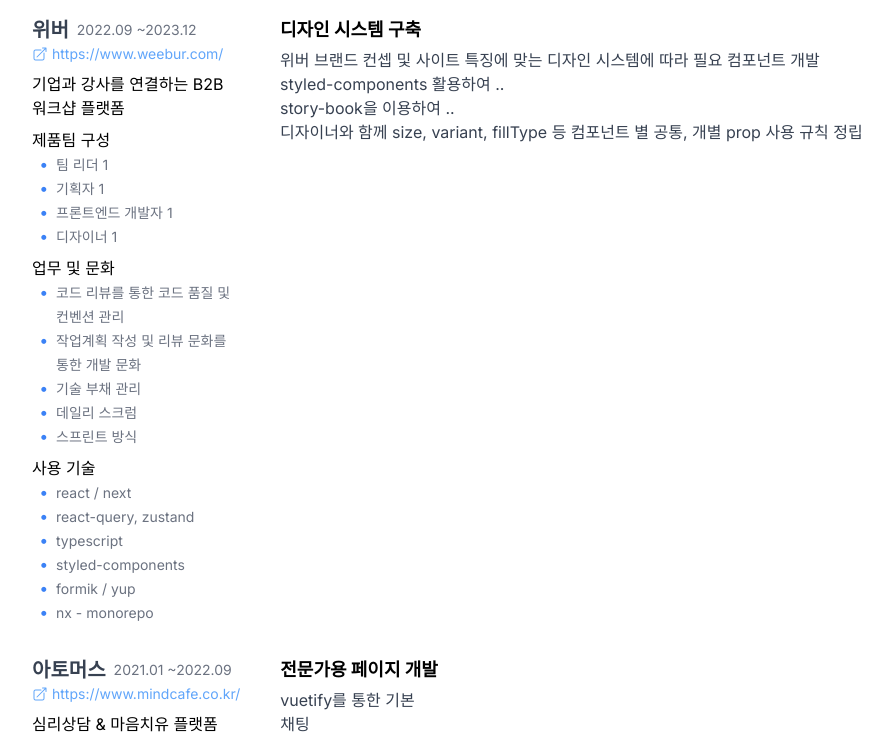
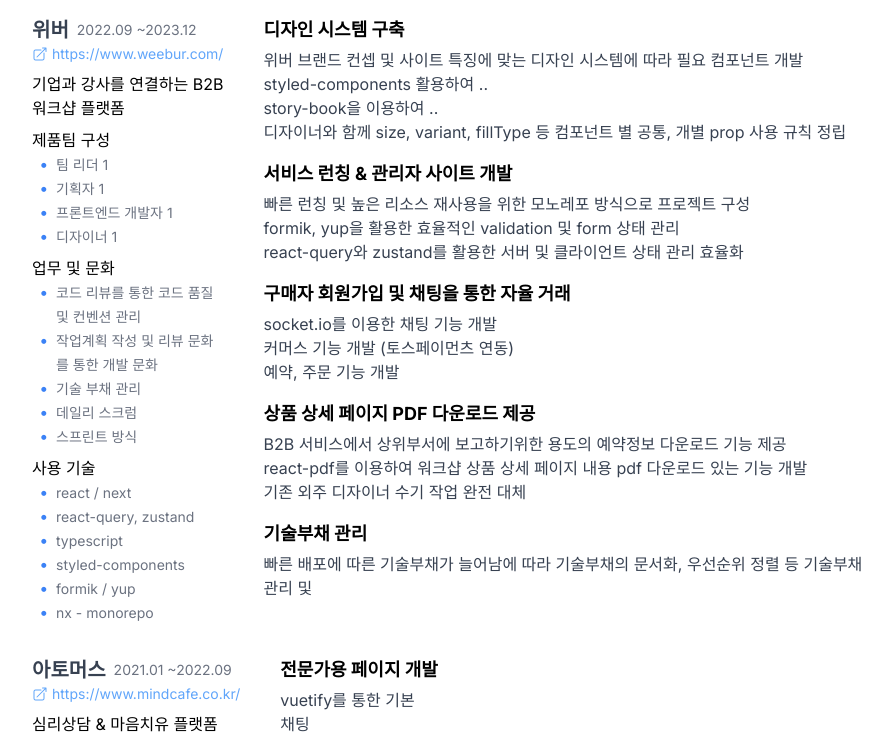
Before and after one commit to kimkyeseung/kimkyeseung-resume, a Next.js app: page / in a window 1280 px wide. Shown: the part 698-1436 px from the top of the page, without its empty margins (192-1084 px from the left). Built offline with nearby package versions, Linux system fonts and the light colour scheme.

Commit message:
📝 위버 이력 내용 보완

```diff
--- a/src/components/Experiences/experiences.ts
+++ b/src/components/Experiences/experiences.ts
@@ -39,6 +39,36 @@
           'styled-components 활용하여 ..',
           'story-book을 이용하여 ..',
           '디자이너와 함께 size, variant, fillType 등 컴포넌트 별 공통, 개별 prop 사용 규칙 정립',
+        ],
+      },
+      {
+        title: '서비스 런칭 & 관리자 사이트 개발',
+        details: [
+          '빠른 런칭 및 높은 리소스 재사용을 위한 모노레포 방식으로 프로젝트 구성',
+          'formik, yup을 활용한 효율적인 validation 및 form 상태 관리',
+          'react-query와 zustand를 활용한 서버 및 클라이언트 상태 관리 효율화',
+        ],
+      },
+      {
+        title: '구매자 회원가입 및 채팅을 통한 자율 거래',
+        details: [
+          'socket.io를 이용한 채팅 기능 개발',
+          '커머스 기능 개발 (토스페이먼츠 연동)',
+          '예약, 주문 기능 개발',
+        ],
+      },
+      {
+        title: '상품 상세 페이지 PDF 다운로드 제공',
+        details: [
+          'B2B 서비스에서 상위부서에 보고하기위한 용도의 예약정보 다운로드 기능 제공',
+          'react-pdf를 이용하여 워크샵 상품 상세 페이지 내용 pdf 다운로드 있는 기능 개발',
+          '기존 외주 디자이너 수기 작업 완전 대체',
+        ],
+      },
+      {
+        title: '기술부채 관리',
+        details: [
+          '빠른 배포에 따른 기술부채가 늘어남에 따라 기술부채의 문서화, 우선순위 정렬 등 기술부채 관리 및 ',
         ],
       },
     ],
```
